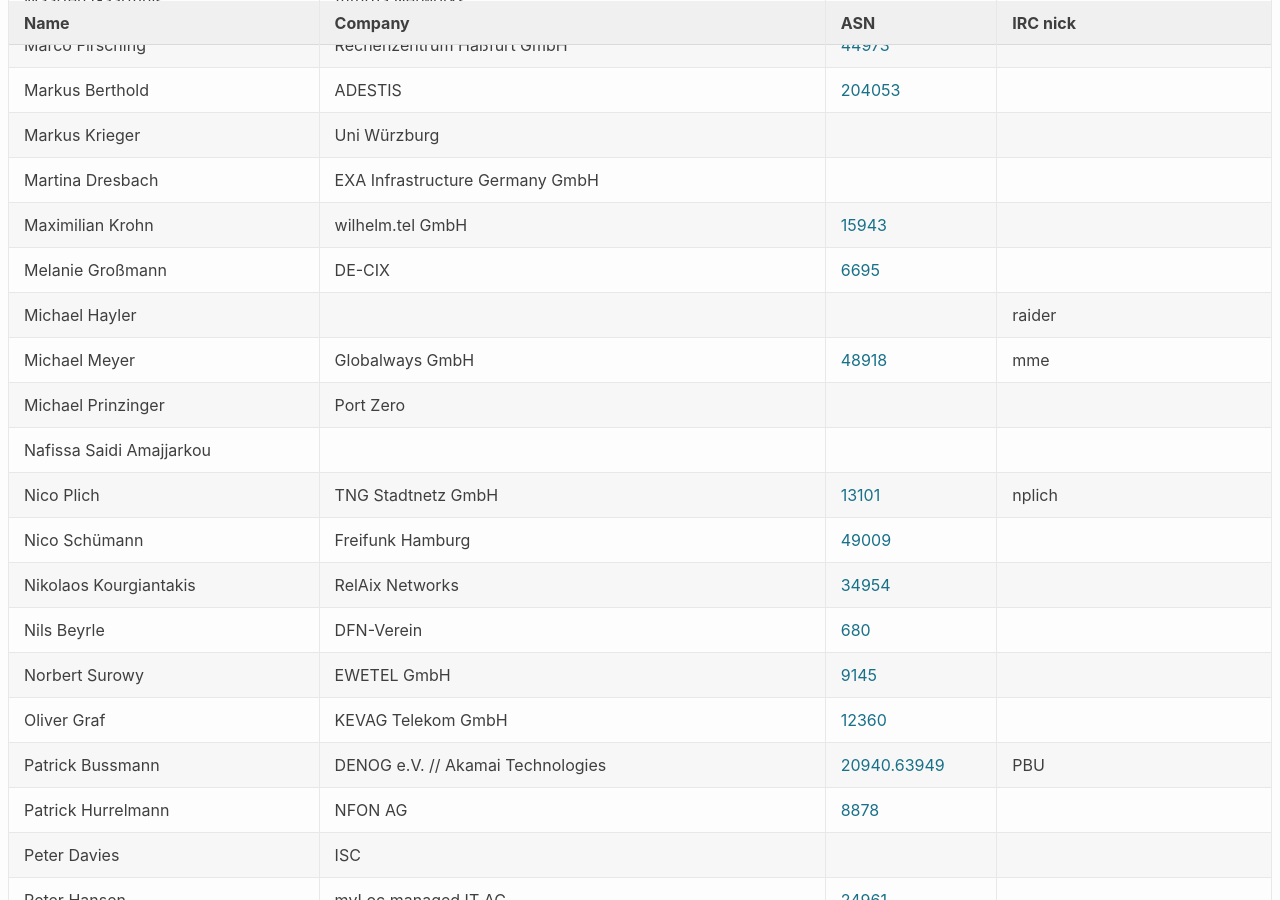
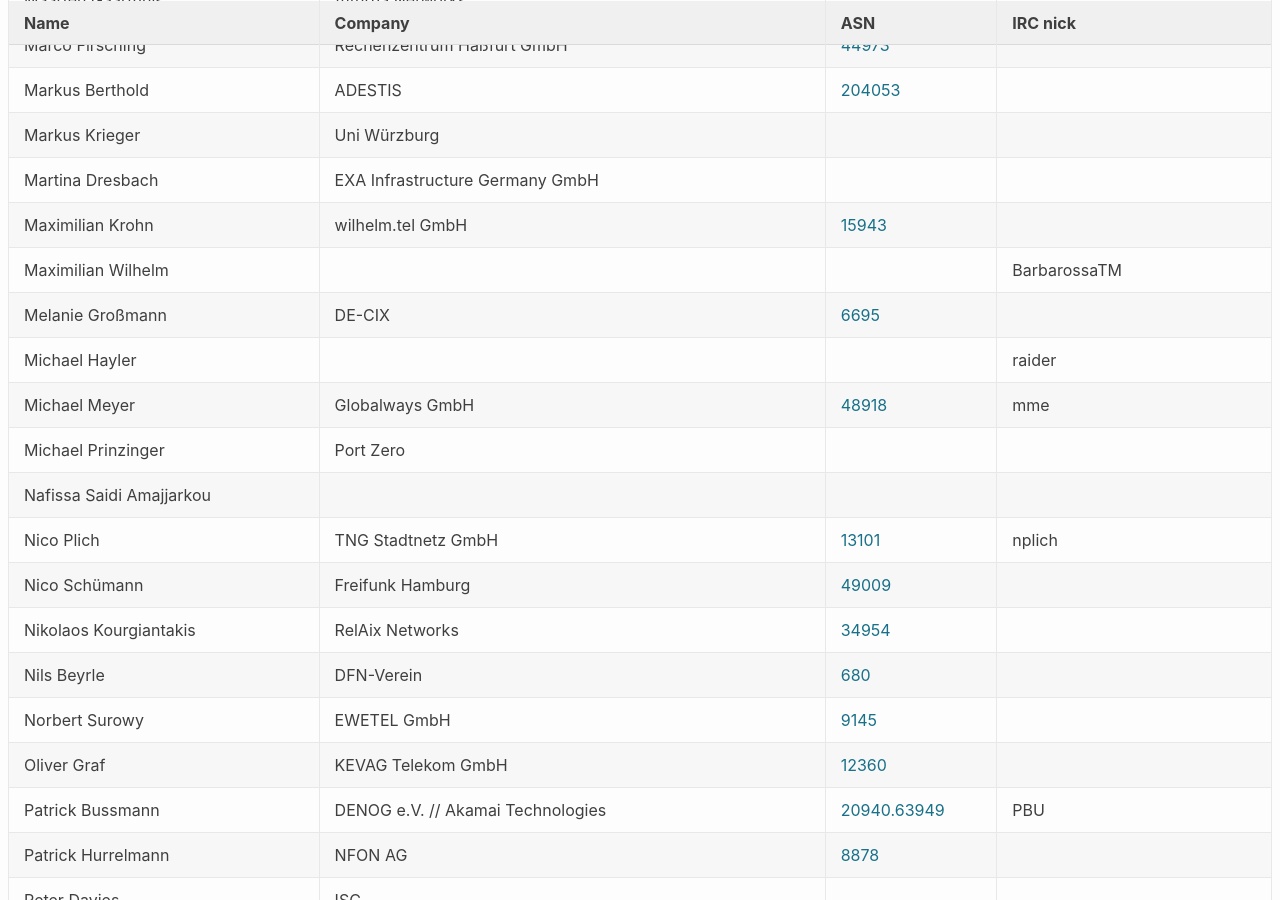
Before and after one commit to denog/pretix-attendeelist, a Jekyll site: the page built from denog15/index.md, in a window 1280 px wide and 900 px high, scrolled down 2089 px. Built offline with Jekyll 4.4.1, drawn with Linux system fonts in a browser that asks for light colours.

Commit message:
Latest data: Wed Aug 16 20:48:03 UTC 2023

```diff
--- a/_data/attendees_denog15_onsite.json
+++ b/_data/attendees_denog15_onsite.json
@@ -288,6 +288,12 @@
     "asn": "15943"
   },
   {
+    "name": "Maximilian Wilhelm",
+    "company": null,
+    "irc": "BarbarossaTM",
+    "asn": null
+  },
+  {
     "name": "Melanie Großmann",
     "company": "DE-CIX",
     "irc": null,
```
